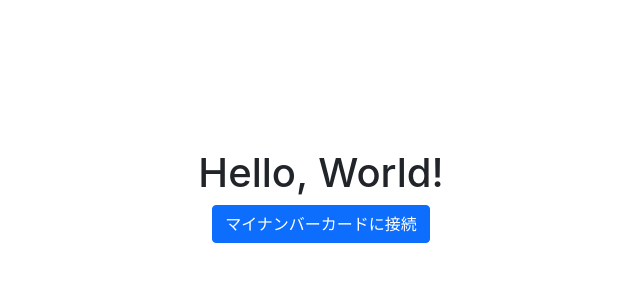
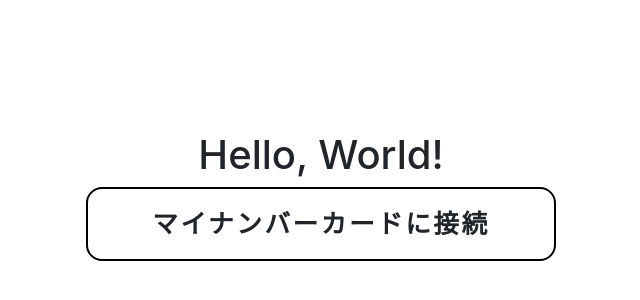
Before and after one commit to enpitut2021/ramen-frontend, a Next.js app: page / in a window 1280 px wide. Shown: the part 204-504 px from the top of the page, without its empty margins (319-959 px from the left). Built offline with nearby package versions, Linux system fonts and the light colour scheme.

Commit message:
Button Layout

```diff
--- a/pages/index.js
+++ b/pages/index.js
@@ -6,7 +6,7 @@ export default function Home() {
   return (
     <div className={styles.container}>
       <h1>Hello, World!</h1>
-      <button type="button" class="btn btn-primary">マイナンバーカードに接続</button>
+      <a href="" class="btn btn-border">マイナンバーカードに接続</a>
     </div>
   )
 }
--- a/styles/globals.css
+++ b/styles/globals.css
@@ -11,6 +11,41 @@ a {
   text-decoration: none;
 }
 
-* {
+*, *:before, *:after {
   box-sizing: border-box;
 }
+
+.btn,
+a.btn,
+button.btn {
+  font-size: 1.6rem;
+  font-weight: 700;
+  line-height: 1.5;
+  position: relative;
+  display: inline-block;
+  padding: 1rem 4rem;
+  cursor: pointer;
+  -webkit-user-select: none;
+  -moz-user-select: none;
+  -ms-user-select: none;
+  user-select: none;
+  -webkit-transition: all 0.3s;
+  transition: all 0.3s;
+  text-align: center;
+  vertical-align: middle;
+  text-decoration: none;
+  letter-spacing: 0.1em;
+  color: #212529;
+  border-radius: 0.5rem;
+}
+
+a.btn-border {
+  border: 2px solid #000;
+  border-radius: 1rem;
+  background: #fff;
+}
+
+a.btn-border:hover {
+  color: #fff;
+  background: #000;
+}
```
